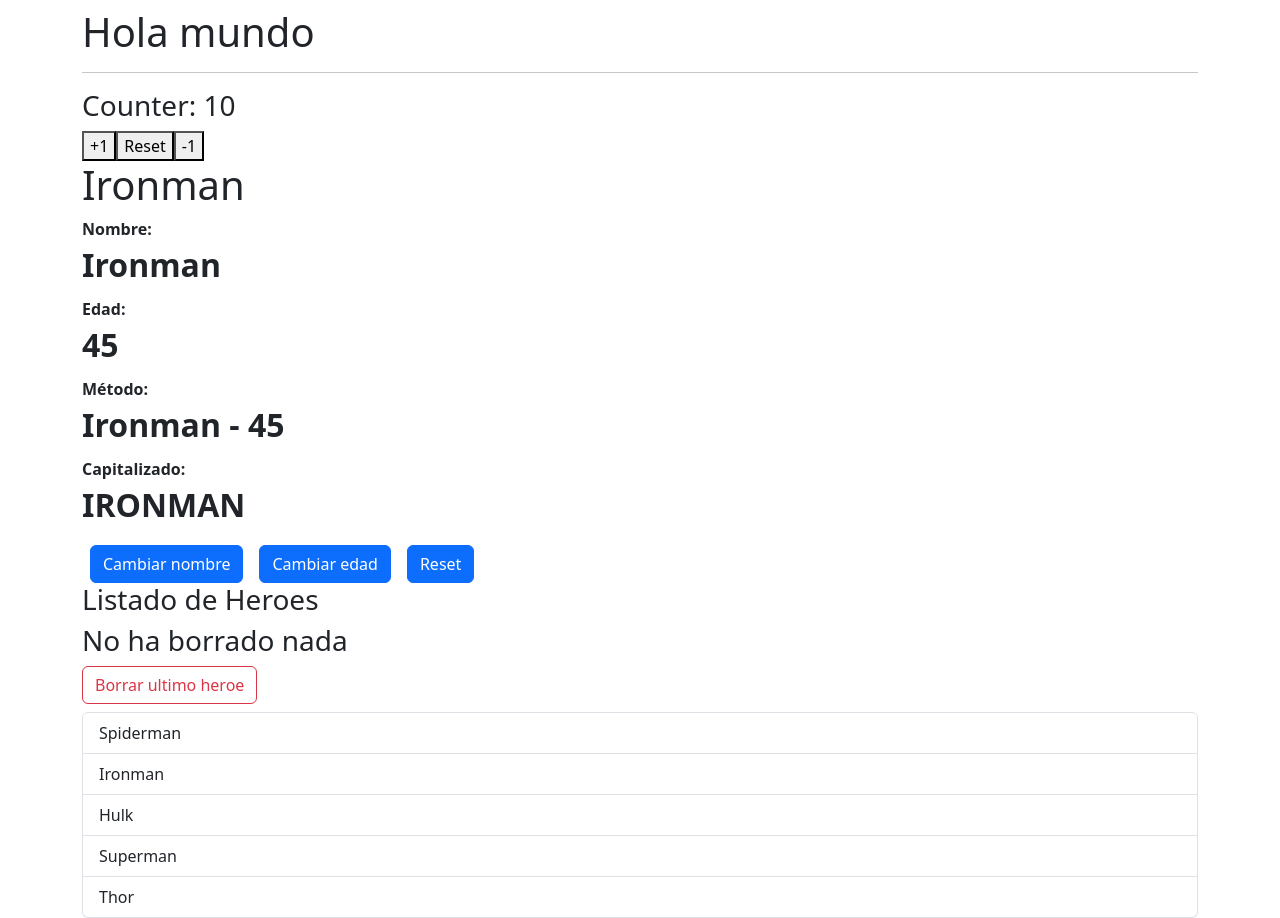
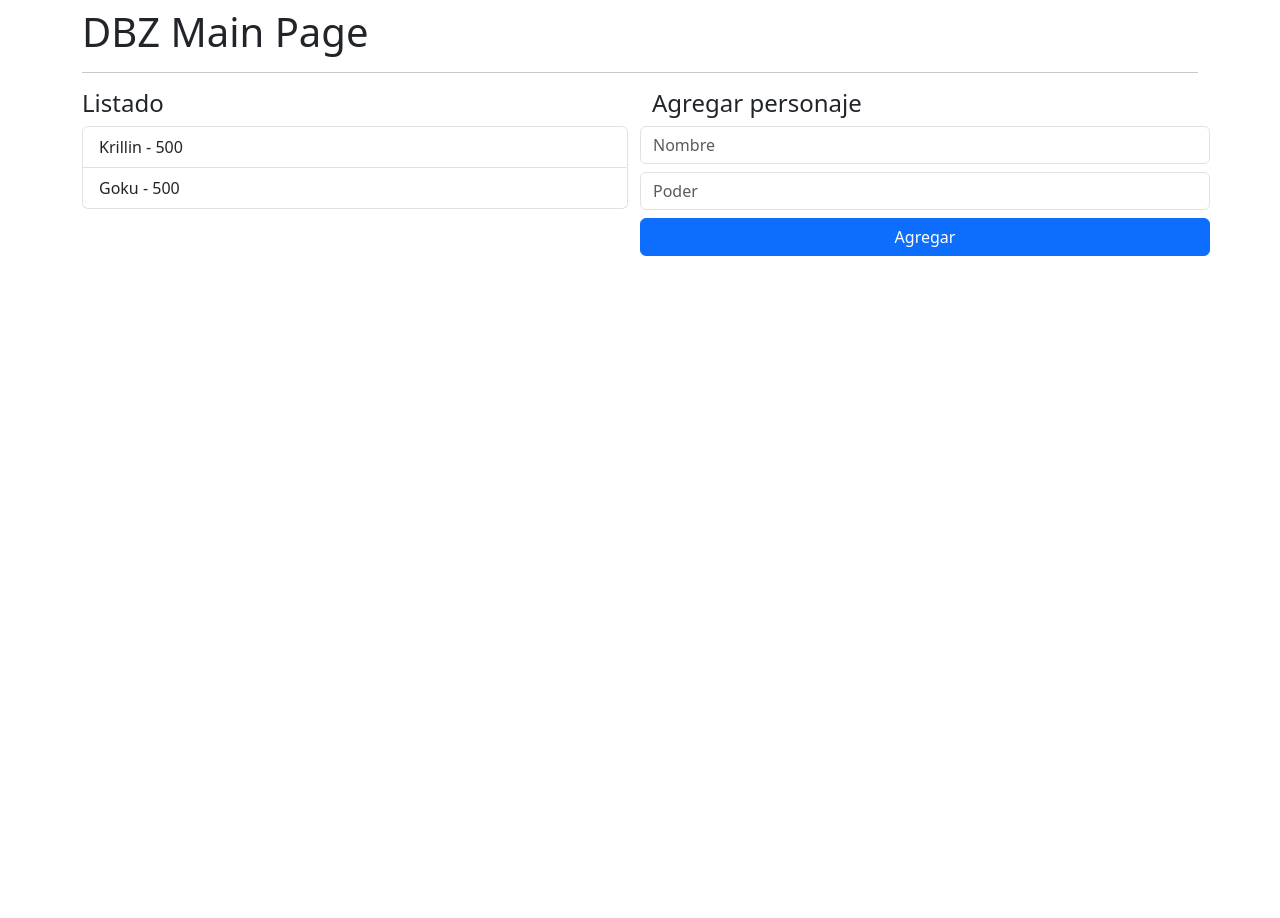
Before and after one commit to MatiasArias/02-bases-angular, an Angular app: page / in a window 1280 px wide. After the commit the page ends 800 px from the top, so only its background shows below. Built offline with nearby package versions, Linux system fonts and the light colour scheme.

Commit message:
Add ListComponent and AddCharacterComponenent

```diff
--- a/src/app/app.component.html
+++ b/src/app/app.component.html
@@ -1,5 +1,6 @@
-<h1>{{ title }}</h1>
+<!-- <h1>{{ title }}</h1>
 <hr>
 <app-counter></app-counter>
 <app-heroes-hero></app-heroes-hero>
-<app-heroes-list></app-heroes-list>
+<app-heroes-list></app-heroes-list> -->
+<app-dbz-main-page></app-dbz-main-page>
--- a/src/app/app.module.ts
+++ b/src/app/app.module.ts
@@ -6,6 +6,7 @@
 
 import { AppComponent } from './app.component';
 import { HeroesModule } from './heroes/heroes.module';
+import { DbzModule } from './dbz/dbz.module';
 
 @NgModule({
   declarations: [
@@ -15,7 +16,8 @@
     BrowserModule,
     AppRoutingModule,
     CounterModule,
-    HeroesModule
+    HeroesModule,
+    DbzModule
   ],
   providers: [
     provideClientHydration()
--- /dev/null
+++ b/src/app/dbz/components/add-character/add-character.component.css
@@ -0,0 +1,3 @@
+:host {
+  display: block;
+}
--- /dev/null
+++ b/src/app/dbz/components/add-character/add-character.component.html
@@ -0,0 +1,6 @@
+<h4>Agregar personaje</h4>
+<form class="row">
+  <input type="text" class="form-control mb-2"placeholder="Nombre">
+  <input type="text" class="form-control mb-2"placeholder="Poder">
+  <button type="sumbit" class="btn btn-primary">Agregar</button>
+</form>
--- /dev/null
+++ b/src/app/dbz/components/list/list.component.css
@@ -0,0 +1,3 @@
+:host {
+  display: block;
+}
--- /dev/null
+++ b/src/app/dbz/components/list/list.component.html
@@ -0,0 +1,5 @@
+<h4>Listado</h4>
+<ul class="list-group">
+  <li class="list-group-item">Krillin - 500</li>
+  <li class="list-group-item">Goku - 500</li>
+</ul>
--- /dev/null
+++ b/src/app/dbz/dbz.module.ts
@@ -0,0 +1,20 @@
+import { NgModule } from '@angular/core';
+import { CommonModule } from '@angular/common';
+import { MainPageComponent } from './pages/main-page.component';
+import { ListComponent } from '../dbz/components/list/list.component';
+import { AddCharacterComponent } from './components/add-character/add-character.component';
+
+
+
+@NgModule({
+  declarations: [
+    MainPageComponent,ListComponent,AddCharacterComponent
+  ],
+  imports: [
+    CommonModule
+  ],
+  exports:[
+    MainPageComponent
+  ]
+})
+export class DbzModule { }
--- /dev/null
+++ b/src/app/dbz/pages/main-page.component.html
@@ -0,0 +1,16 @@
+<h1>DBZ Main Page</h1>
+<hr>
+
+<div class="row">
+  <div class="col">
+
+    <app-dbz-list></app-dbz-list>
+
+  </div>
+
+  <div class="col">
+
+    <app-dbz-add-character></app-dbz-add-character>
+
+  </div>
+</div>
```
Also changed, not shown: src/app/dbz/components/add-character/add-character.component.ts (added, +9 -0 lines), src/app/dbz/components/list/list.component.ts (added, +8 -0 lines), src/app/dbz/pages/main-page.component.ts (added, +10 -0 lines), 1 other file (tests, documents, lock files or other folders).
